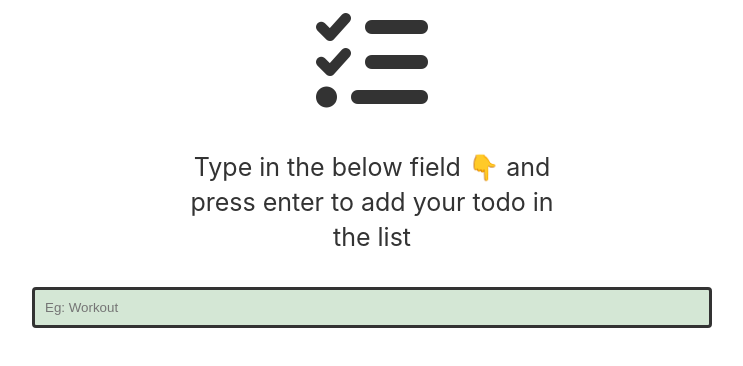
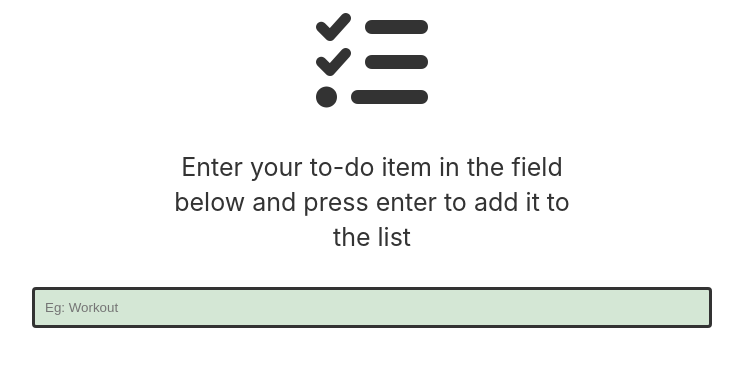
Before and after one commit to SrinathRajasekaran/To-do-List, a plain HTML site: page index.html in a window 1280 px wide. Shown: the part 230-596 px from the top of the page, without its empty margins (268-1011 px from the left). Drawn offline with Linux system fonts and the light colour scheme.

Commit message:
Update index.html

```diff
--- a/index.html
+++ b/index.html
@@ -5,7 +5,7 @@
     <meta charset="UTF-8">
     <meta http-equiv="X-UA-Compatible" content="IE=edge">
     <meta name="viewport" content="width=device-width, initial-scale=1.0">
-    <title>Scratch JS Todo list learn by concept clear</title>
+    <title>Srinath's To Do App</title>
     <link rel="stylesheet" href="style.css" />
     <script async defer src="https://buttons.github.io/buttons.js"></script>
     <style>
@@ -40,7 +40,7 @@
             <h1 class="app-title">My Todo</h1>
             <i class="fas fa-tasks icon"></i>
             <p class="empty-state__description">
-                Type in the below field 👇 and press enter to add your todo in the list
+                Enter your to-do item in the field below and press enter to add it to the list
             </p>
         </div>
         <form class="formselect">
```
